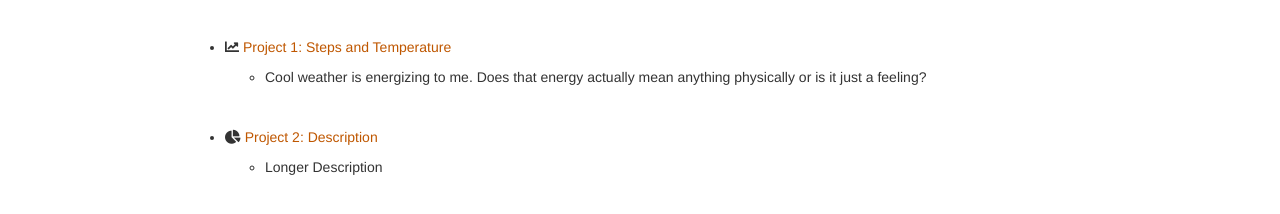
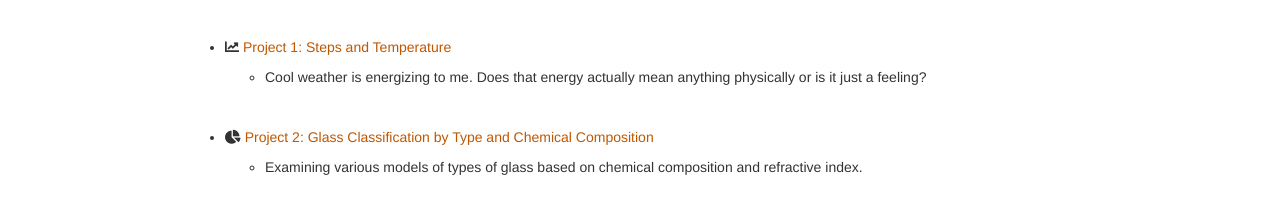
Before and after one commit to CLafuente1983/CLafuente1983.github.io, a plain HTML site: page portfolio.html in a window 1280 px wide. Shown: the part 146-360 px from the top of the page. Drawn offline with nearby package versions, Linux system fonts and the light colour scheme; some packages are replaced by stand-ins of ours.

Commit message:
try to fix issue with portfolio page

```diff
--- a/portfolio.html
+++ b/portfolio.html
@@ -334,9 +334,9 @@ $(document).ready(function () {
 </ul>
 <p><br></p>
 <ul>
-<li><p><i class="fa fa-chart-pie"> </i> <a href="https://CLafuente1983.github.io/project2">Project 2: Description</a></p>
+<li><p><i class="fa fa-chart-pie"> </i> <a href="https://CLafuente1983.github.io/project2">Project 2: Glass Classification by Type and Chemical Composition</a></p>
 <ul>
-<li>Longer Description</li>
+<li>Examining various models of types of glass based on chemical composition and refractive index.</li>
 </ul></li>
 </ul>
 
```
